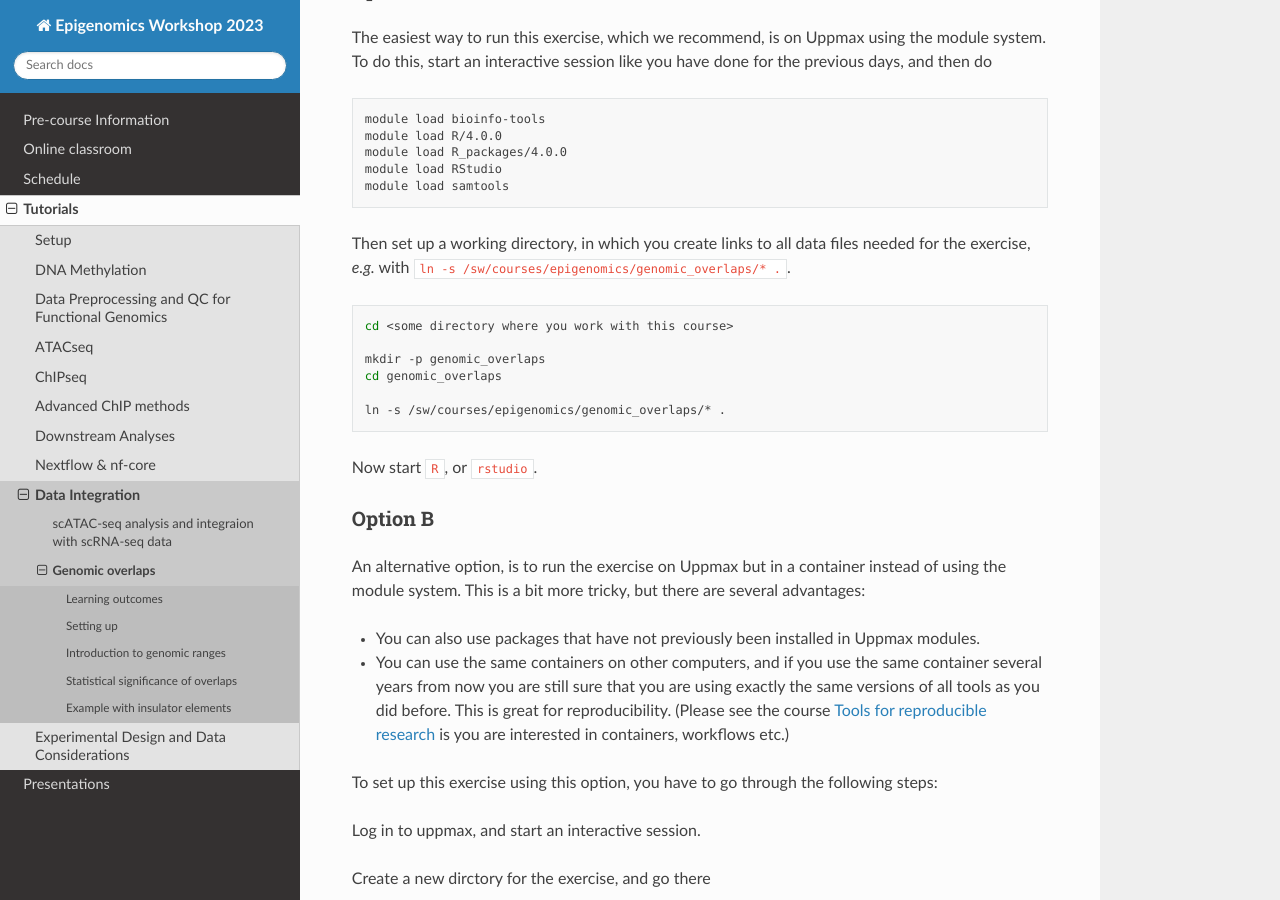
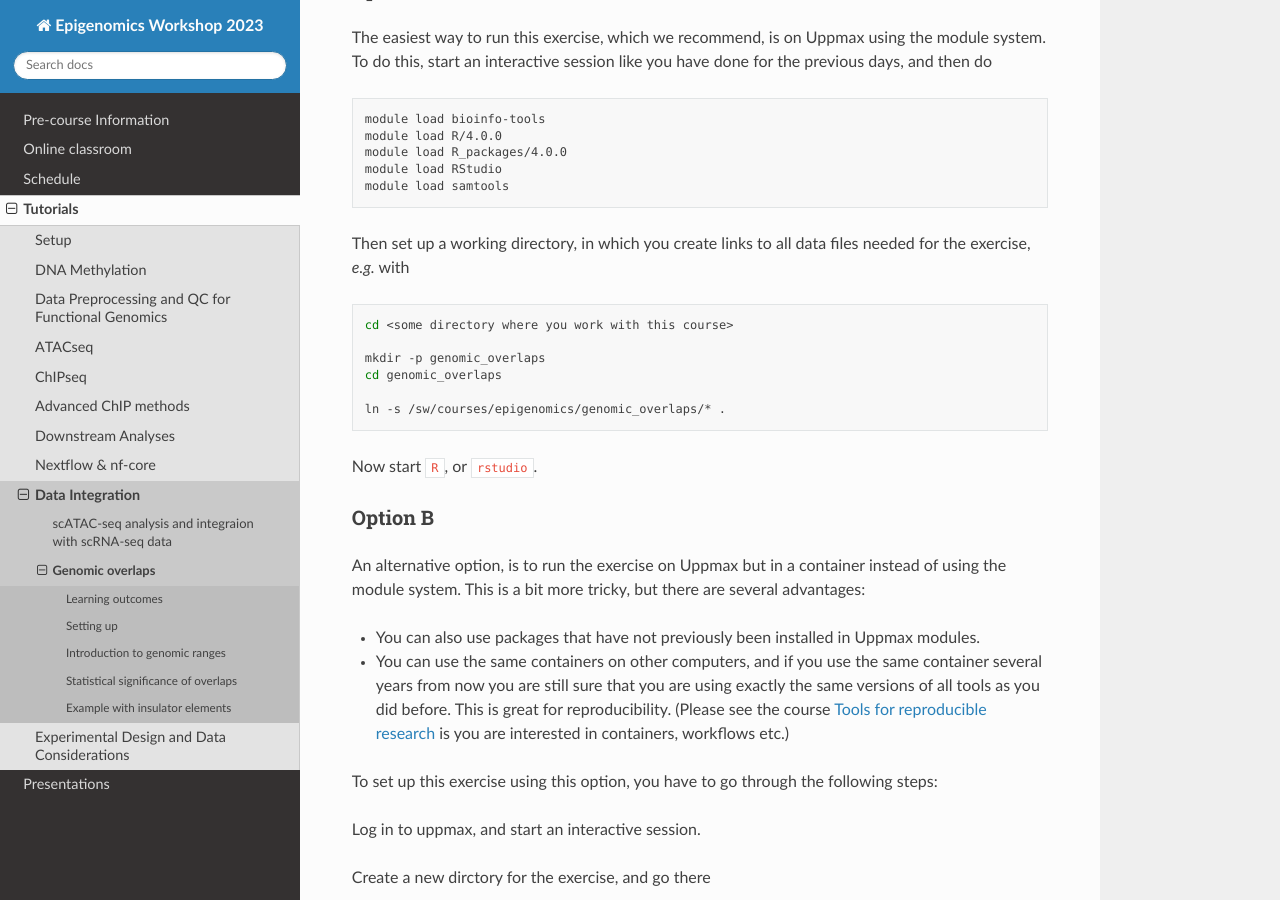
Before and after one commit to NBISweden/workshop-epigenomics-RTDs, a Sphinx documentation site: the page built from docs/content/tutorials/genomeOverlap/lab-genomicGoverlaps.md, in a window 1280 px wide and 900 px high, scrolled down 707 px. Built offline with Sphinx 7.4.7 and the Read the Docs theme 2.0.0, drawn with Linux system fonts in a browser that asks for light colours.

Commit message:
update setup instructions again for genome overlap lab

````diff
--- a/docs/content/tutorials/genomeOverlap/lab-genomicGoverlaps.md
+++ b/docs/content/tutorials/genomeOverlap/lab-genomicGoverlaps.md
@@ -32,7 +32,7 @@ module load RStudio
 module load samtools
 ```
 
-Then set up a working directory, in which you create links to all data files needed for the exercise, *e.g.* with `ln -s /sw/courses/epigenomics/genomic_overlaps/* .`.
+Then set up a working directory, in which you create links to all data files needed for the exercise, *e.g.* with
 
 ```bash
 cd <some directory where you work with this course>
````
